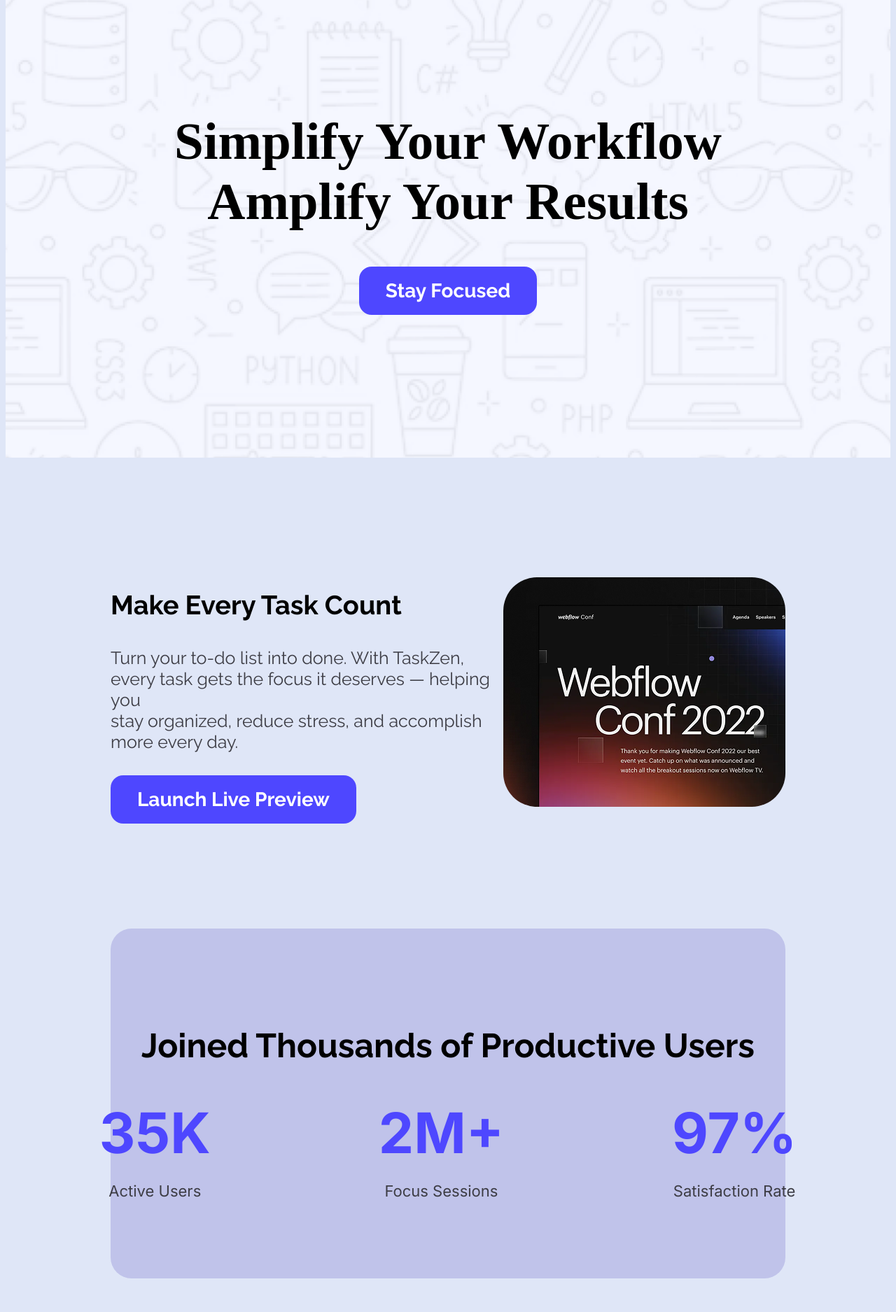
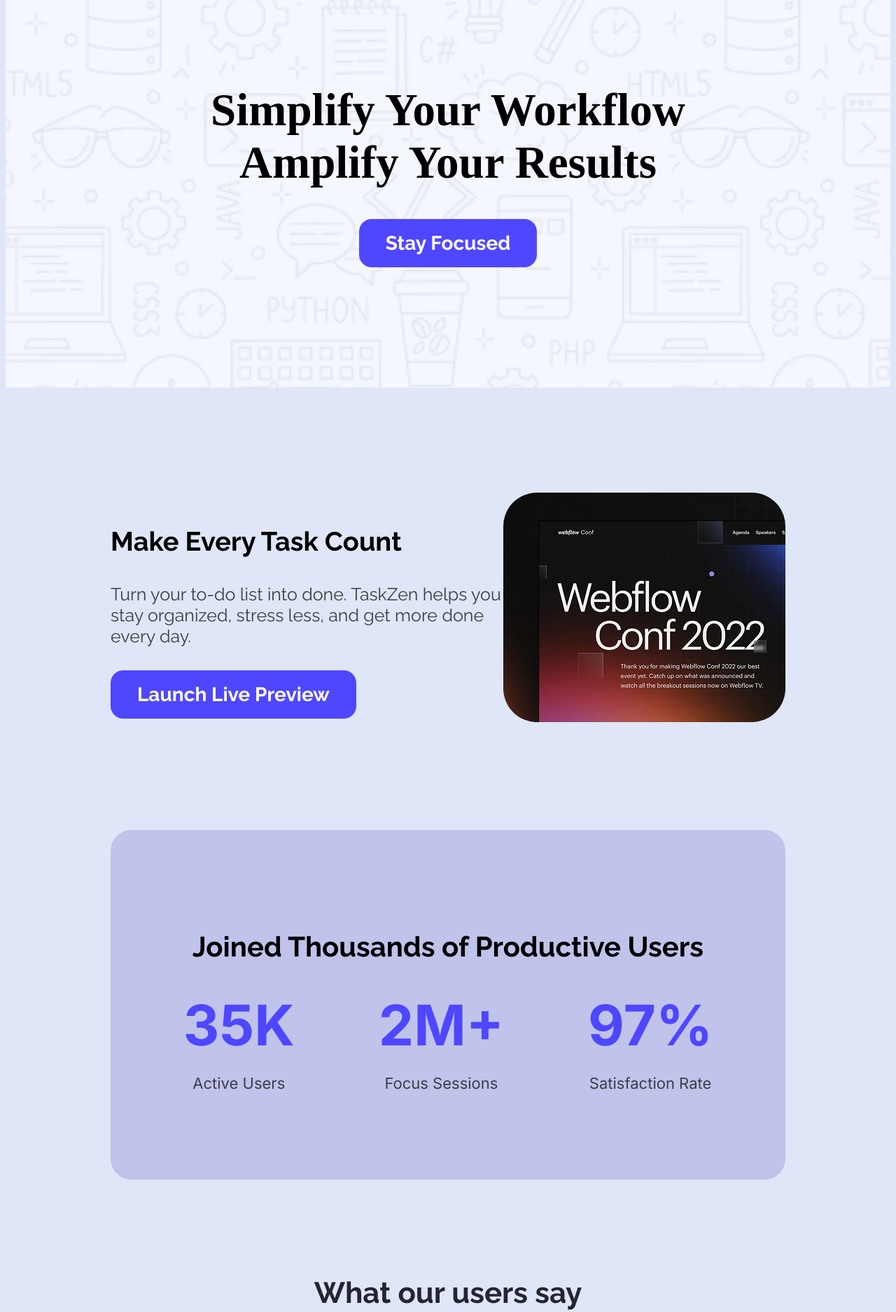
Before and after one commit to sunnyonweb/first-assignment, a plain HTML site: page index.html in a window 1280 px wide. Shown: the part 280-2155 px from the top of the page at 70% size. Drawn offline with Linux system fonts and the light colour scheme.

Commit message:
some margin and hight updatedn

```diff
--- a/index.html
+++ b/index.html
@@ -33,7 +33,7 @@
 
             <div>
                 <h3 class="action-title">Make Every Task Count</h3>
-                <h4 class="action-sub-title">Turn your to-do list into done. With TaskZen, every task gets the focus it deserves — helping you<br> stay organized, reduce stress, and accomplish more every day.</h4>
+                <h4 class="action-sub-title">Turn your to-do list into done. TaskZen helps you stay organized, stress less, and get more done every day.</h4>
                 <a href=""><button class="action-button">Launch Live Preview</button></a>
             </div>
 
--- a/styles/style.css
+++ b/styles/style.css
@@ -37,6 +37,7 @@ header{
     background-repeat: no-repeat;
     background-position: center;
     background-size: cover;
+
 }
 
 nav{
@@ -74,11 +75,12 @@ nav{
   flex-direction: column;
   align-items: center;
   justify-content: center;
-  height: 750px;
+  height: 650px;
+
 
 }
 .banner-title{
-  font-size: 75px;
+  font-size: 65px;
   text-align: center;
 }
 .banner-btn{
@@ -157,7 +159,7 @@ nav{
 
 }
 .user-title{
-  font-size: 48px;
+  font-size: 40px;
   font-weight: bold;
   font-family:"Raleway", sans-serif;
   color: black;
@@ -171,7 +173,7 @@ nav{
 
 }
 .user-data{
-  margin: 0px 120px;
+  margin: 0px 60px;
 }
 .data{
   text-align: center;
@@ -294,7 +296,7 @@ nav{
   align-items: center;
 }
 .contact-title h1{
-  font-size: 180px;
+  font-size: 100px;
   font-weight: bold;
   font-family: "Raleway", sans-serif;
   padding-left: 20px;
```
